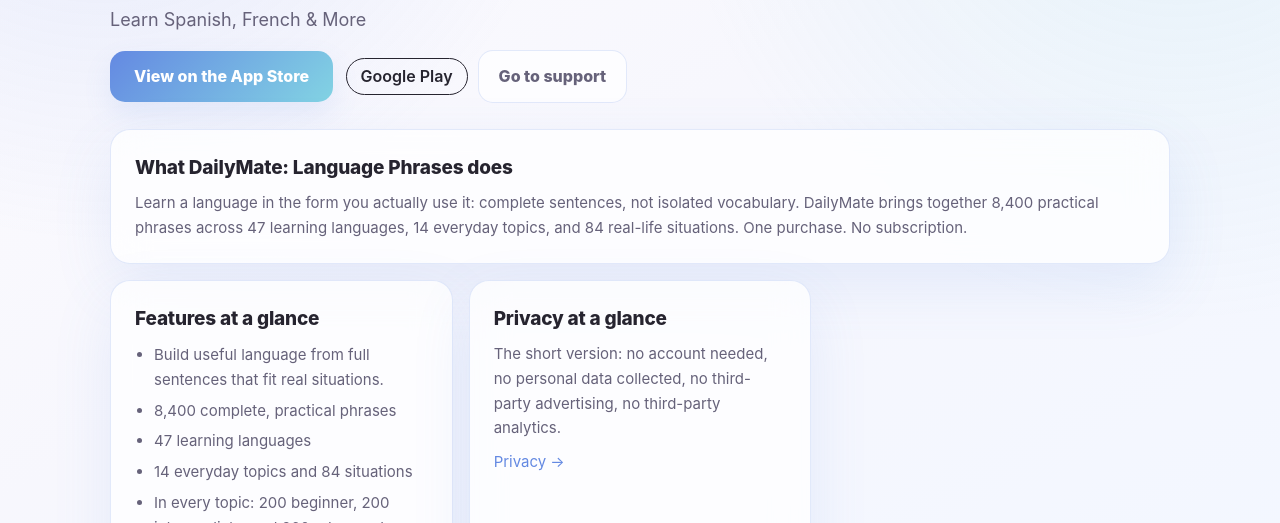
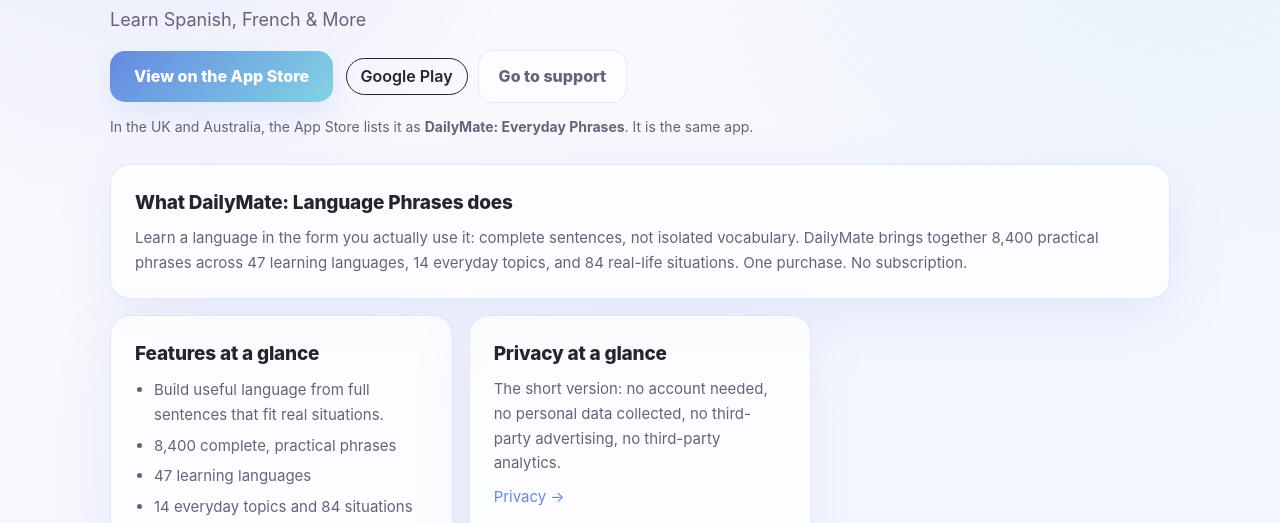
Before and after one commit to alice51849/dailymate-support, a plain HTML site: page index.html in a window 1280 px wide. Shown: the part 237-760 px from the top of the page. Drawn offline with Linux system fonts and the light colour scheme.

Commit message:
首頁首屏補英澳商店名稱對照（DailyMate: Everyday Phrases）
Claude-Session: https://claude.ai/code/session_017QWwFdiy3UMYGrqikNpmeW

```diff
--- a/index.html
+++ b/index.html
@@ -157,7 +157,7 @@ h1{margin:14px 0 8px;font-size:clamp(29px,5vw,43px);font-weight:850;letter-spaci
 </header>
 <p class="first-party-disclosure" data-first-party-disclosure="banner" role="note" style="margin:0;padding:8px 16px;background:#f3f4f6;color:#1f2937;border-bottom:1px solid #d1d5db;font-size:13px;line-height:1.5;text-align:center">This site is run by Lumi Studio, the developer of the featured apps. The apps recommended here are our own.</p>
 <main>
-<section class="page-hero"><p class="eyebrow">Official support site</p><h1><span class="gradient-text">DailyMate: Language Phrases</span></h1><p class="lead">Learn Spanish, French &amp; More</p><a class="cta" href="https://apps.apple.com/app/id6790418321?pt=118326163&amp;ct=sup_dailymate_own&amp;mt=8">View on the App Store</a><!-- ls-ownplay:start --> <a href="https://play.google.com/store/apps/details?id=com.caitlyn.dailymate&amp;referrer=utm_source%3Dsup_dailymate_top%26utm_campaign%3Ddailymate" rel="noopener" data-ls-play="top" style="display:inline-block;margin:6px 0 0 8px;padding:6px 14px;border:1px solid currentColor;border-radius:999px;color:inherit;text-decoration:none;font-weight:600;line-height:1.4">Google Play</a><!-- ls-ownplay:end --><a class="cta-quiet" href="support.html">Go to support</a></section>
+<section class="page-hero"><p class="eyebrow">Official support site</p><h1><span class="gradient-text">DailyMate: Language Phrases</span></h1><p class="lead">Learn Spanish, French &amp; More</p><a class="cta" href="https://apps.apple.com/app/id6790418321?pt=118326163&amp;ct=sup_dailymate_own&amp;mt=8">View on the App Store</a><!-- ls-ownplay:start --> <a href="https://play.google.com/store/apps/details?id=com.caitlyn.dailymate&amp;referrer=utm_source%3Dsup_dailymate_top%26utm_campaign%3Ddailymate" rel="noopener" data-ls-play="top" style="display:inline-block;margin:6px 0 0 8px;padding:6px 14px;border:1px solid currentColor;border-radius:999px;color:inherit;text-decoration:none;font-weight:600;line-height:1.4">Google Play</a><!-- ls-ownplay:end --><a class="cta-quiet" href="support.html">Go to support</a><!-- ls-storename:start --><p class="store-name-note" style="margin:12px 0 0;font-size:14px;color:var(--muted)">In the UK and Australia, the App Store lists it as <strong>DailyMate: Everyday Phrases</strong>. It is the same app.</p><!-- ls-storename:end --></section>
 <div class="grid">
 <section class="card wide"><h2>What DailyMate: Language Phrases does</h2><p>Learn a language in the form you actually use it: complete sentences, not isolated vocabulary. DailyMate brings together 8,400 practical phrases across 47 learning languages, 14 everyday topics, and 84 real-life situations. One purchase. No subscription.</p></section>
 <section class="card"><h2>Features at a glance</h2><ul><li>Build useful language from full sentences that fit real situations.</li><li>8,400 complete, practical phrases</li><li>47 learning languages</li><li>14 everyday topics and 84 situations</li><li>In every topic: 200 beginner, 200 intermediate, and 200 advanced phrases</li><li>Listening with system voices matched to the selected language</li><li>Saved phrases and separate progress for each learning language</li><li>Start with essential beginner phrases, move into more detailed intermediate language, and continue with precise advanced expressions. Every topic gives each level its own set of 200 phrases.</li><li>Listen to complete phrases with the matching system voice. Save the lines you want close at hand, then return to that learning language’s progress.</li><li>Use the interactive Home Screen Widget to view a phrase, move to the next one, or save it. On Apple Watch, keep phrases, system-voice listening, saved items, and progress within reach.</li></ul></section>
```
